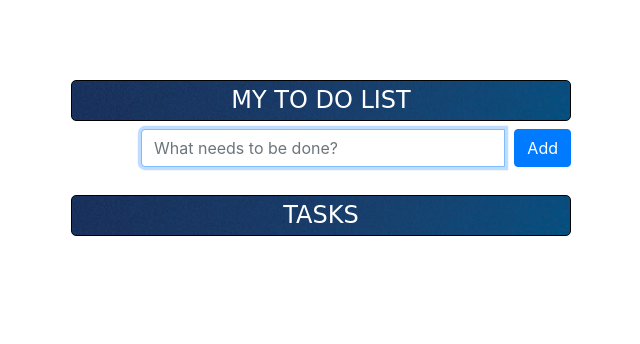
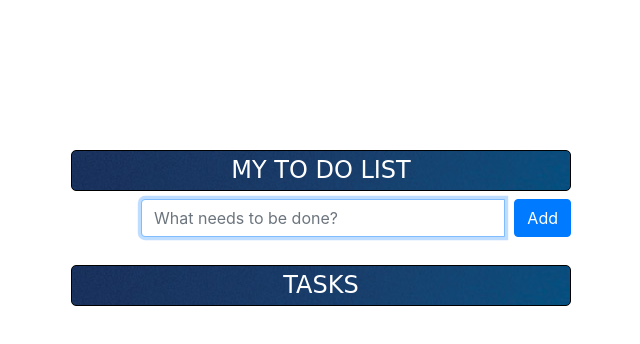
Before and after one commit to poojamanjeshwar/To-Do-List, a plain HTML site: page index.html in a window 1280 px wide. Shown: the whole page, without its empty margins (319-959 px from the left). Drawn offline with nearby package versions, Linux system fonts and the light colour scheme.

Commit message:
new changes

```diff
--- a/style.css
+++ b/style.css
@@ -4,6 +4,15 @@ body {
   padding:0px;
   background-repeat:no-repeat;
   background-size:cover;
+}
+
+
+.main {
+  position:relative;
+  top:150px;
+  margin:auto;
+  width:500px;
+  height:auto;
 }
 
 #textbox {
@@ -19,15 +28,6 @@ body {
   top:-29px;
   line-height:20px;
 }
-
-.main {
-  position:relative;
-  top:80px;
-  margin:auto;
-  width:500px;
-  height:auto;
-}
-
 
 h4 {
   padding:5px;
```
